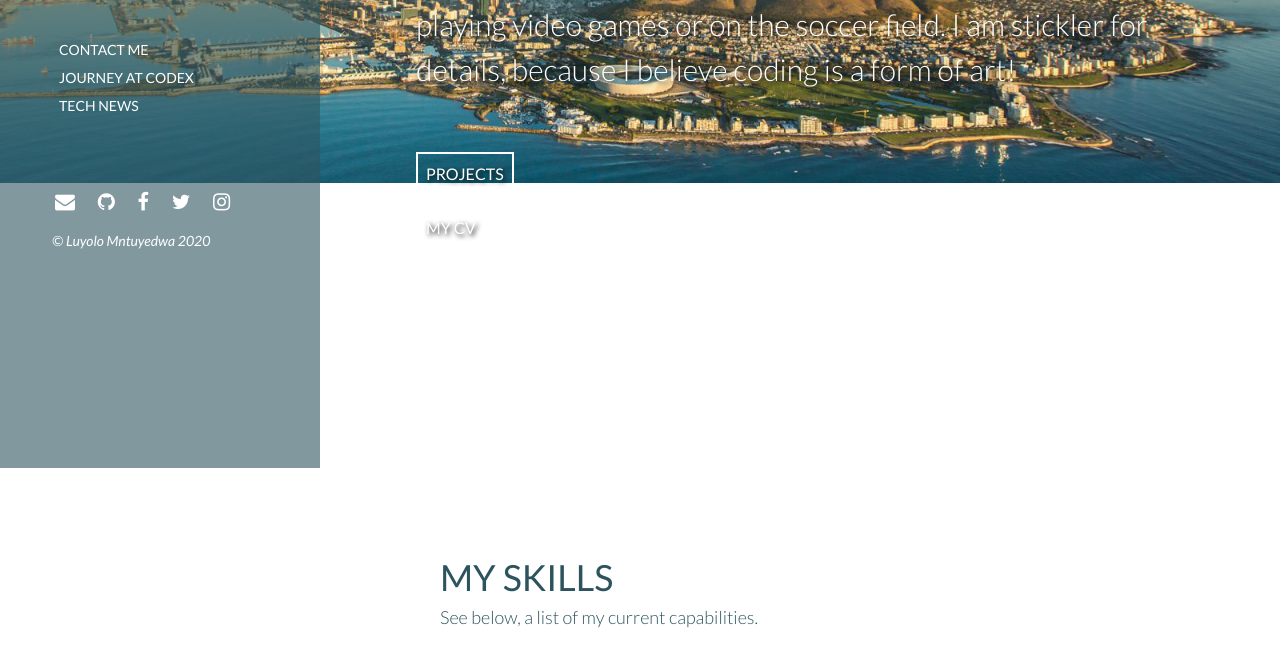
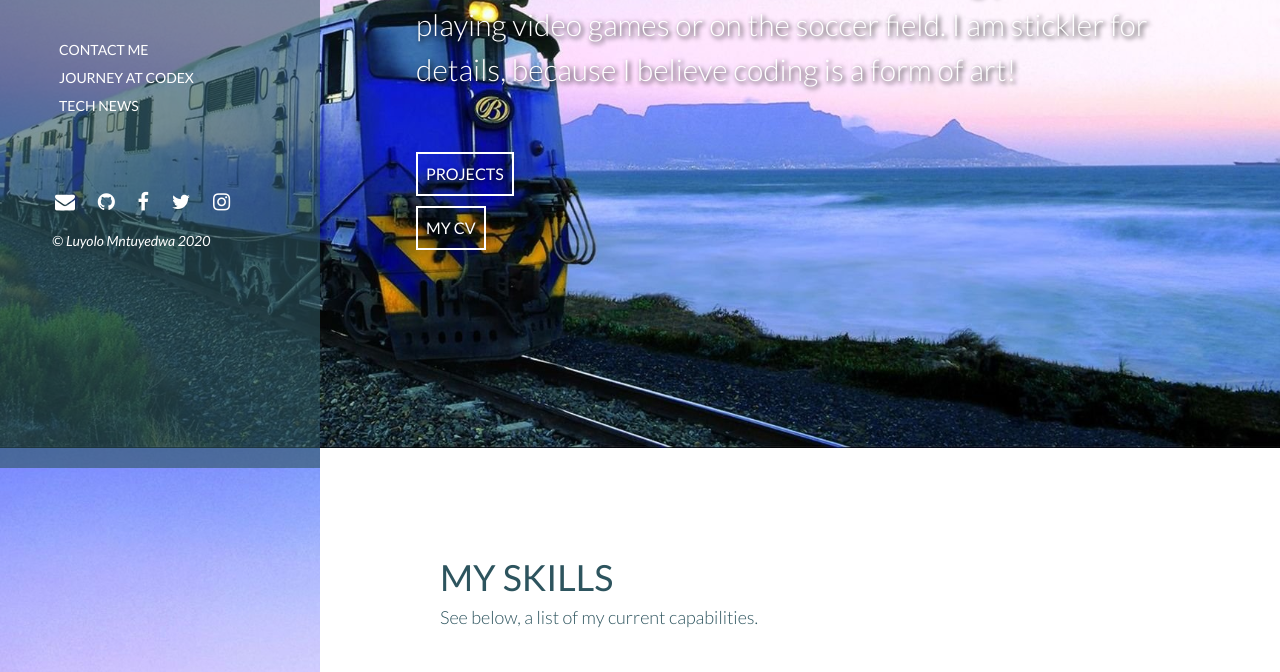
Before and after one commit to LuyoloLuja/my-portfolio, a plain HTML site: page index.html in a window 1280 px wide. Shown: the part 352-1024 px from the top of the page. Drawn offline with Linux system fonts and the light colour scheme.

Commit message:
changed my background image

```diff
--- a/css/stylesheet.css
+++ b/css/stylesheet.css
@@ -6,10 +6,10 @@ body {
     font-family: 'Lato', Helvetica, sans-serif;
     color: #fff;
     line-height: 1.5;
-    background-image: url("../images/city.png");
+    background-image: url("../images/train.jpg");
     background-attachment:fixed;
-    background-repeat: no-repeat;
-    background-size: contain;
+    /* background-repeat: no-repeat; */
+    background-size: cover;
 }
 body a {
     color: #fff;
```
Also changed, not shown: images/train.jpg (added).
